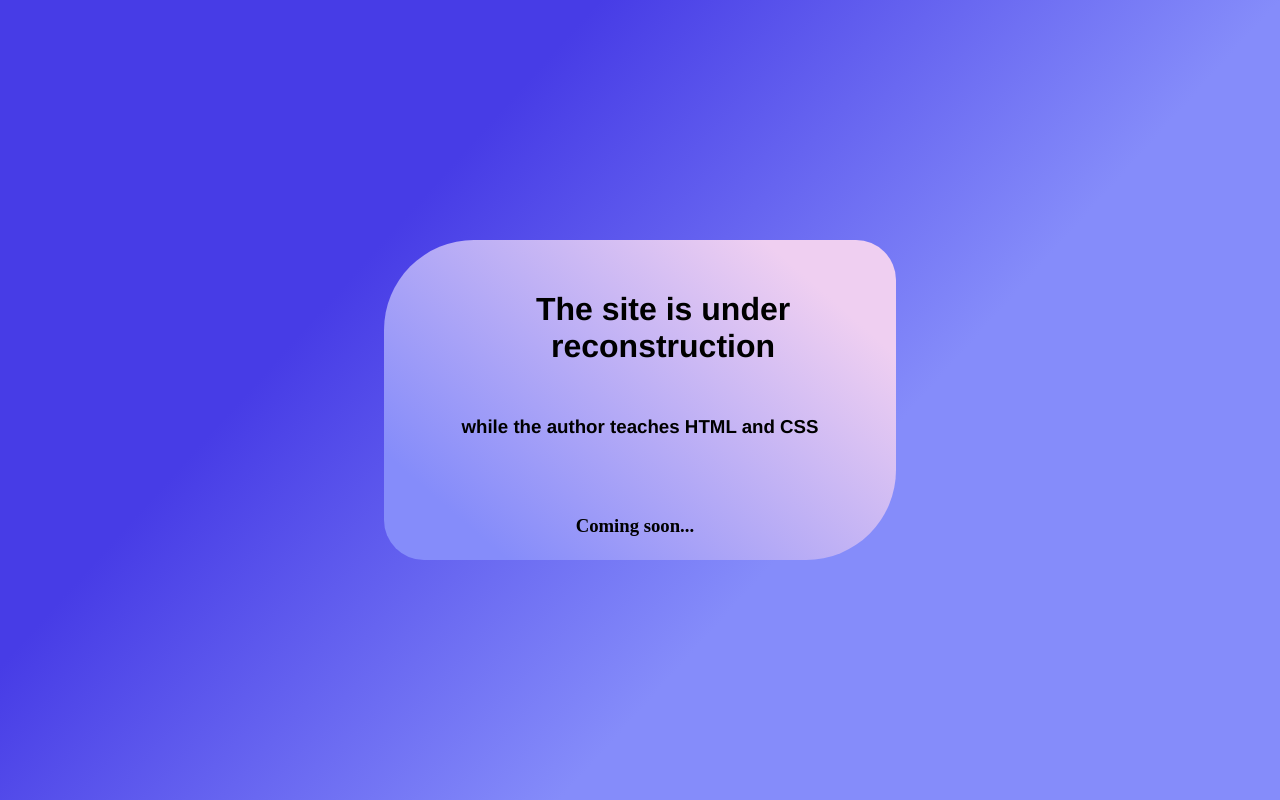
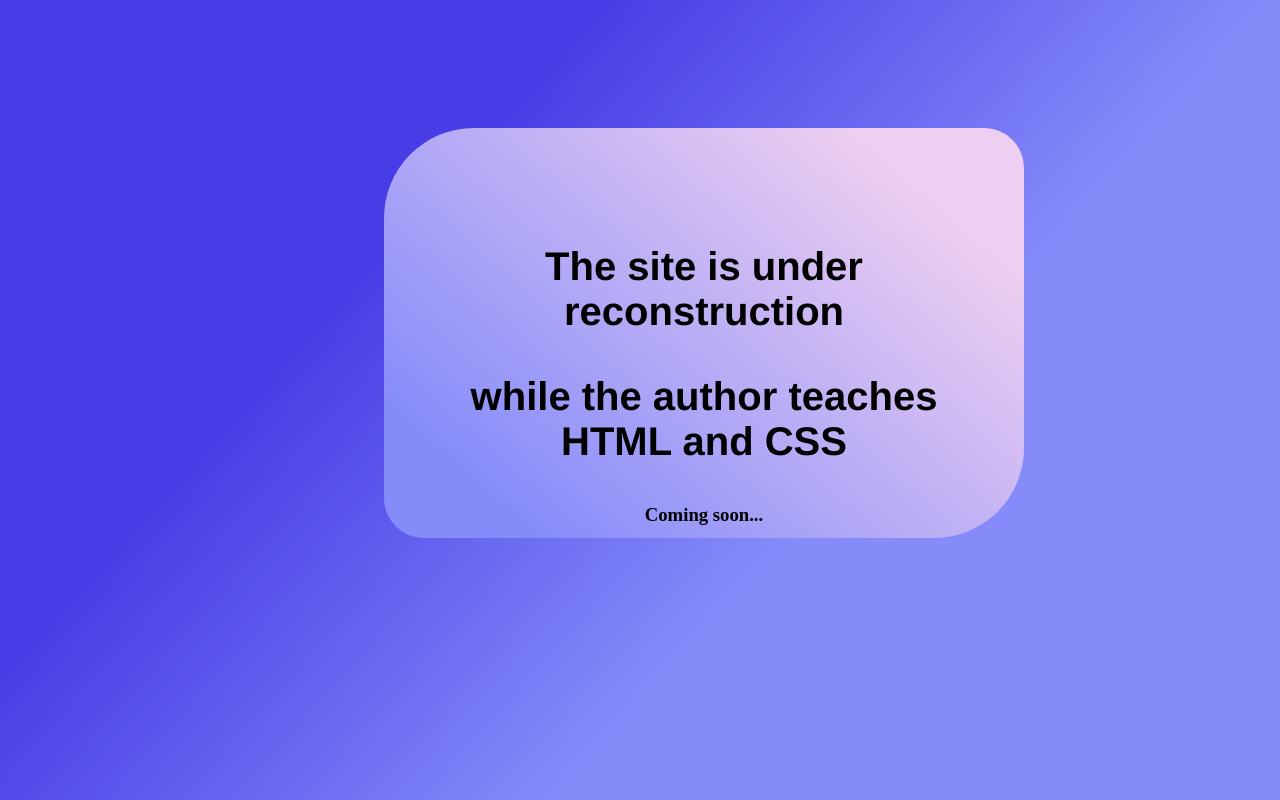
Before and after one commit to BrBrov/rsschool-cv-stage0, a plain HTML site: page index.html in a window 1280 px wide. Drawn offline with Linux system fonts and the light colour scheme.

Commit message:
fix: Fix some styles

```diff
--- a/style.css
+++ b/style.css
@@ -2,12 +2,13 @@ body {
   margin: 0;
 }
 
-.font{
-    font-family: 'Franklin Gothic Medium', sans-serif;
+.font {
+  font-family: "Franklin Gothic Medium", sans-serif;
+  font-size: 30pt;
 }
 
 .container {
-  position: absolute;
+  position: fixed;
   width: 100%;
   height: 100%;
   background: rgb(71, 60, 230);
@@ -18,30 +19,31 @@ body {
   );
 }
 .page {
-  position: absolute;
+  position: relative;
   width: 40%;
   height: 40%;
-  left: 30%;
-  top: 30%;
+  margin: 10% 0% 0% 30%;
+  padding: 7% 5% 0% 5%;
   border-top-left-radius: 90px;
   border-top-right-radius: 40px;
   border-bottom-right-radius: 90px;
   border-bottom-left-radius: 40px;
   background: rgb(239, 207, 241);
-  background: linear-gradient(221deg,
+  background: linear-gradient(
+    221deg,
     rgb(239, 207, 241) 15%,
     rgb(133, 140, 250) 86%
   );
 }
-.text-h1{
-    margin: 10% 0% 0% 9%;
-    text-align: center;
+.text-h1 {
+  position: relative;
+  text-align: center;
 }
-.text-h2{
-    margin: 10% 0% 0% 0%;
-    text-align: center;
+.text-h2 {
+  position: relative;
+  text-align: center;
 }
-.text-h3{
-    margin: 15% 0% 0% -2%;
-    text-align: center;
+.text-h3 {
+  position: relative;
+  text-align: center;
 }
```
